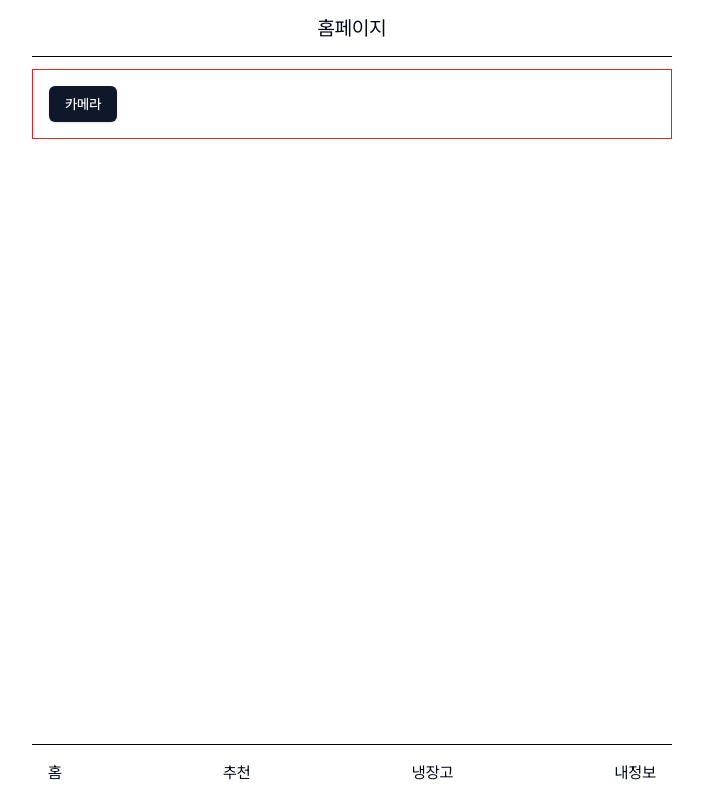
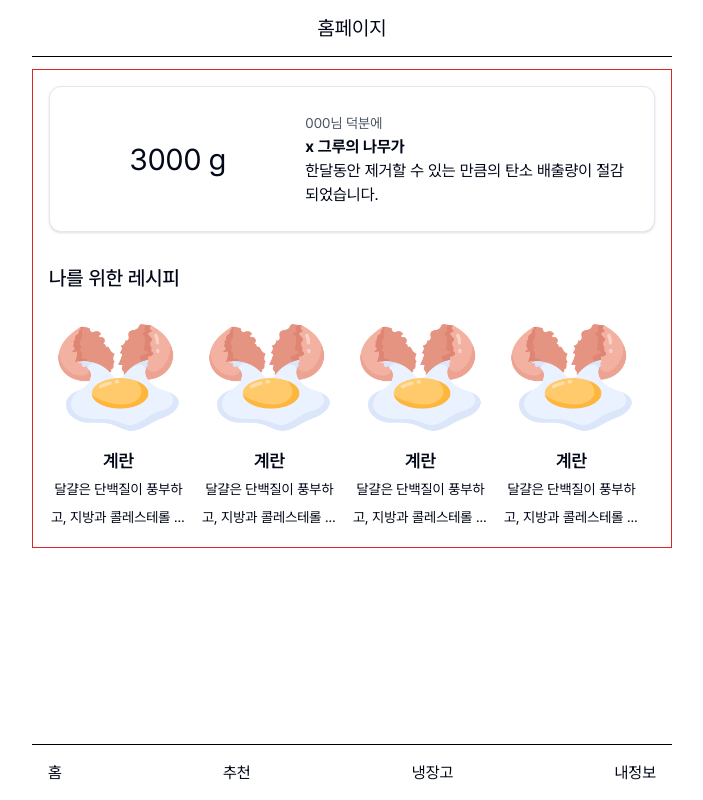
Before and after one commit to K-HTML-KNU/k-html-carbon-neutral, a Next.js app: page / in a window 1280 px wide. Shown: the whole page, without its empty margins (288-991 px from the left). Built offline with nearby package versions, Linux system fonts and the light colour scheme; no server answers.

Commit message:
[home] config home layout

```diff
--- a/app/page.tsx
+++ b/app/page.tsx
@@ -1,18 +1,51 @@
 'use client'
-
+import {
+  Card,
+  CardContent,
+  CardDescription,
+  CardFooter,
+  CardHeader,
+  CardTitle,
+} from "@/components/ui/card"
 import Camera from '@/components/Camera'
+import Food from "@/components/Food"
 
 export default function Home() {
   return (
     <div>
       {/* 탄소 중립 */}
-      <section></section>
+      <section className="mb-8">
+        <Card className="w-[100%] p-6">
+          <div className="flex gap-[24px] items-center">
+            {/* 탄소 절감 수치 */}
+            <div className="w-[45%] h-[100%] flex items-center justify-center">
+              <h1 className="text-3xl">3000 g</h1>
+            </div>
+            {/* 탄소 절감에 대한 내용 */}
+            <div>
+              <span className="text-sm text-gray-600">000님 덕분에</span>
+              <div>
+                <b>x 그루의 나무가</b>
+                <p>한달동안 제거할 수 있는 만큼의 탄소 배출량이 절감되었습니다. </p>
+              </div>
+            </div>
+          </div>
+        </Card>
+      </section>
       {/* 나와 관련된 레시피 */}
-      <section></section>
+      <section>
+        <h1 className="text-xl font-medium mb-4">나를 위한 레시피</h1>
+        <div className="flex gap-[12px] flex-wrap">
+          <Food type="egg" name="계란" description="달걀은 단백질이 풍부하고, 지방과 콜레스테롤 함량이 낮아서 건강에 좋은 식품입니다." nutrition="굳굳 영양굳굳 영양굳굳 영양굳굳 영양굳굳 영양굳굳 영양굳굳 영양굳굳 영양굳굳 영양굳굳 영양굳굳 영양굳굳 영양굳굳 영양굳굳 영양굳굳 영양굳굳 영양굳굳 영양굳굳 영양굳굳 영양굳굳 영양굳굳 영양굳굳 영양굳굳 영양" storage="잘 저장 잘 저장잘 저장잘 저장잘 저장잘 저장잘 저장잘 저장잘 저장잘 저장잘 저장잘 저장잘 저장잘 저장잘 저장잘 저장잘 저장잘 저장잘 저장잘 저장잘 저장" />
+          <Food type="egg" name="계란" description="달걀은 단백질이 풍부하고, 지방과 콜레스테롤 함량이 낮아서 건강에 좋은 식품입니다." nutrition="굳굳 영양굳굳 영양굳굳 영양굳굳 영양굳굳 영양굳굳 영양굳굳 영양굳굳 영양굳굳 영양굳굳 영양굳굳 영양굳굳 영양굳굳 영양굳굳 영양굳굳 영양굳굳 영양굳굳 영양굳굳 영양굳굳 영양굳굳 영양굳굳 영양굳굳 영양굳굳 영양" storage="잘 저장 잘 저장잘 저장잘 저장잘 저장잘 저장잘 저장잘 저장잘 저장잘 저장잘 저장잘 저장잘 저장잘 저장잘 저장잘 저장잘 저장잘 저장잘 저장잘 저장잘 저장" />
+          <Food type="egg" name="계란" description="달걀은 단백질이 풍부하고, 지방과 콜레스테롤 함량이 낮아서 건강에 좋은 식품입니다." nutrition="굳굳 영양굳굳 영양굳굳 영양굳굳 영양굳굳 영양굳굳 영양굳굳 영양굳굳 영양굳굳 영양굳굳 영양굳굳 영양굳굳 영양굳굳 영양굳굳 영양굳굳 영양굳굳 영양굳굳 영양굳굳 영양굳굳 영양굳굳 영양굳굳 영양굳굳 영양굳굳 영양" storage="잘 저장 잘 저장잘 저장잘 저장잘 저장잘 저장잘 저장잘 저장잘 저장잘 저장잘 저장잘 저장잘 저장잘 저장잘 저장잘 저장잘 저장잘 저장잘 저장잘 저장잘 저장" />
+          <Food type="egg" name="계란" description="달걀은 단백질이 풍부하고, 지방과 콜레스테롤 함량이 낮아서 건강에 좋은 식품입니다." nutrition="굳굳 영양굳굳 영양굳굳 영양굳굳 영양굳굳 영양굳굳 영양굳굳 영양굳굳 영양굳굳 영양굳굳 영양굳굳 영양굳굳 영양굳굳 영양굳굳 영양굳굳 영양굳굳 영양굳굳 영양굳굳 영양굳굳 영양굳굳 영양굳굳 영양굳굳 영양굳굳 영양" storage="잘 저장 잘 저장잘 저장잘 저장잘 저장잘 저장잘 저장잘 저장잘 저장잘 저장잘 저장잘 저장잘 저장잘 저장잘 저장잘 저장잘 저장잘 저장잘 저장잘 저장잘 저장" />
+        </div>
+      </section>
       {/* 카메라 */}
-      <section>
+      {/* <section>
         <Camera />
-      </section>
+      </section> */}
     </div>
   )
 }
--- /dev/null
+++ b/components/ui/card.tsx
@@ -0,0 +1,76 @@
+import * as React from "react"
+
+import { cn } from "@/lib/utils"
+
+const Card = React.forwardRef<
+  HTMLDivElement,
+  React.HTMLAttributes<HTMLDivElement>
+>(({ className, ...props }, ref) => (
+  <div
+    ref={ref}
+    className={cn(
+      "rounded-xl border bg-card text-card-foreground shadow",
+      className
+    )}
+    {...props}
+  />
+))
+Card.displayName = "Card"
+
+const CardHeader = React.forwardRef<
+  HTMLDivElement,
+  React.HTMLAttributes<HTMLDivElement>
+>(({ className, ...props }, ref) => (
+  <div
+    ref={ref}
+    className={cn("flex flex-col space-y-1.5 p-6", className)}
+    {...props}
+  />
+))
+CardHeader.displayName = "CardHeader"
+
+const CardTitle = React.forwardRef<
+  HTMLParagraphElement,
+  React.HTMLAttributes<HTMLHeadingElement>
+>(({ className, ...props }, ref) => (
+  <h3
+    ref={ref}
+    className={cn("font-semibold leading-none tracking-tight", className)}
+    {...props}
+  />
+))
+CardTitle.displayName = "CardTitle"
+
+const CardDescription = React.forwardRef<
+  HTMLParagraphElement,
+  React.HTMLAttributes<HTMLParagraphElement>
+>(({ className, ...props }, ref) => (
+  <p
+    ref={ref}
+    className={cn("text-sm text-muted-foreground", className)}
+    {...props}
+  />
+))
+CardDescription.displayName = "CardDescription"
+
+const CardContent = React.forwardRef<
+  HTMLDivElement,
+  React.HTMLAttributes<HTMLDivElement>
+>(({ className, ...props }, ref) => (
+  <div ref={ref} className={cn("p-6 pt-0", className)} {...props} />
+))
+CardContent.displayName = "CardContent"
+
+const CardFooter = React.forwardRef<
+  HTMLDivElement,
+  React.HTMLAttributes<HTMLDivElement>
+>(({ className, ...props }, ref) => (
+  <div
+    ref={ref}
+    className={cn("flex items-center p-6 pt-0", className)}
+    {...props}
+  />
+))
+CardFooter.displayName = "CardFooter"
+
+export { Card, CardHeader, CardFooter, CardTitle, CardDescription, CardContent }
```
Also changed, not shown: test.middleware.ts (renamed from middleware.ts).
